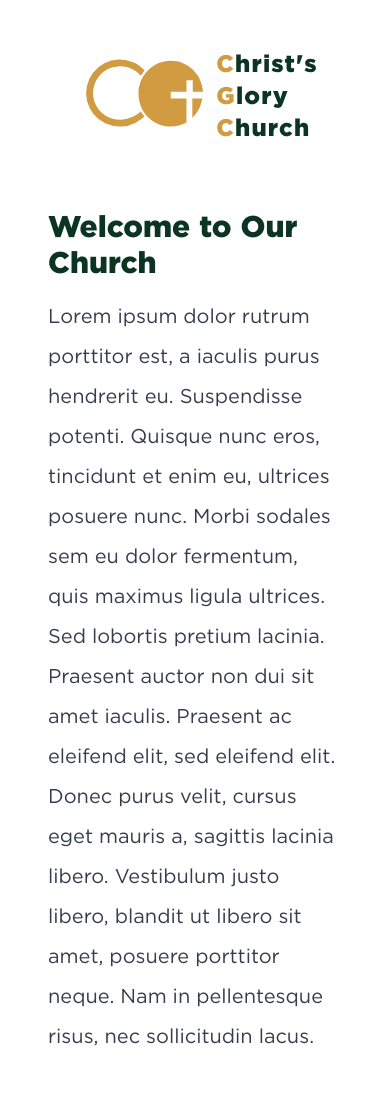
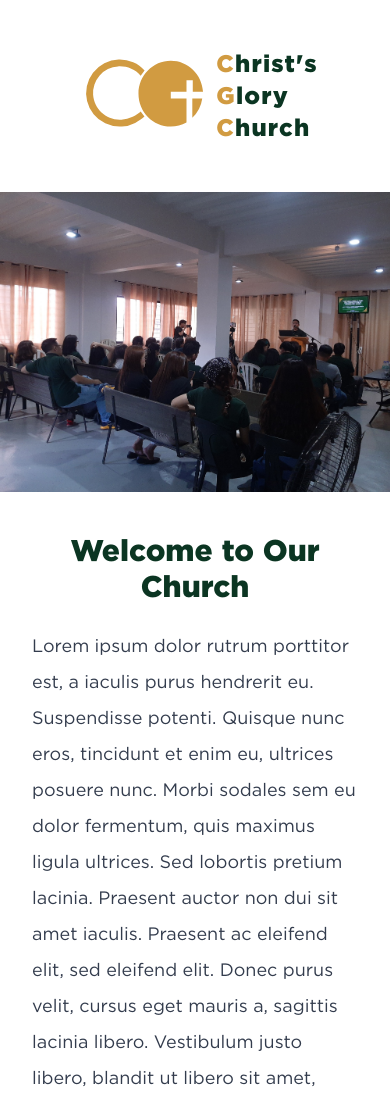
Before and after one commit to esfox/cgc-web, an Astro site: page / in a window 390 px wide. Shown: the top 1100 px of the page. Built offline with nearby package versions, Linux system fonts and the light colour scheme; Astro itself is replaced by a stand-in of ours.

Commit message:
Add hero image and dividers

```diff
--- a/package.json
+++ b/package.json
@@ -3,7 +3,7 @@
   "type": "module",
   "version": "0.0.1",
   "scripts": {
-    "dev": "astro dev",
+    "dev": "astro dev --host",
     "start": "astro dev",
     "build": "astro check && astro build",
     "preview": "astro preview",
--- a/src/pages/index.astro
+++ b/src/pages/index.astro
@@ -15,11 +15,17 @@ const currentYear = new Date().getFullYear();
     <!-- </nav> -->
   </header>
 
-  <main class="max-w-2xl mx-auto px-12 md:px-0">
+  <img
+    src="/images/hero.jpg"
+    class="w-full h-[300px] object-cover md:h-[500px] lg:h-[600px]"
+    alt="hero image"
+  />
+
+  <main class="max-w-2xl mx-auto px-8 md:px-0">
     <section>
-      <h1 class="text-3xl font-extrabold py-4">Welcome to Our Church</h1>
+      <h1 class="text-3xl text-center font-extrabold mt-10">Welcome to Our Church</h1>
       {/* cSpell:disable */}
-      <p class="text-xl leading-loose">
+      <p class="text-lg leading-loose mt-6">
         Lorem ipsum dolor rutrum porttitor est, a iaculis purus hendrerit eu. Suspendisse potenti.
         Quisque nunc eros, tincidunt et enim eu, ultrices posuere nunc. Morbi sodales sem eu dolor
         fermentum, quis maximus ligula ultrices. Sed lobortis pretium lacinia. Praesent auctor non
@@ -30,7 +36,9 @@ const currentYear = new Date().getFullYear();
       {/* cSpell:enable */}
     </section>
 
-    <section class="max-w-sm mx-auto mt-12">
+    <hr class="my-8" />
+
+    <section class="max-w-sm mx-auto">
       <h2 class="text-3xl font-extrabold">Lord's Day Schedule</h2>
       <div class="w-full divide-y mt-6">
         <div class="grid gap-1.5 py-2">
@@ -52,7 +60,9 @@ const currentYear = new Date().getFullYear();
       </div>
     </section>
 
-    <section class="max-w-md mx-auto mt-16">
+    <hr class="my-8" />
+
+    <section class="max-w-md mx-auto">
       <h2 class="text-3xl font-extrabold">Contact Us</h2>
       <form class="mt-4">
         <label class="form-control w-full">
```
Also changed, not shown: public/images/hero.jpg (added).
